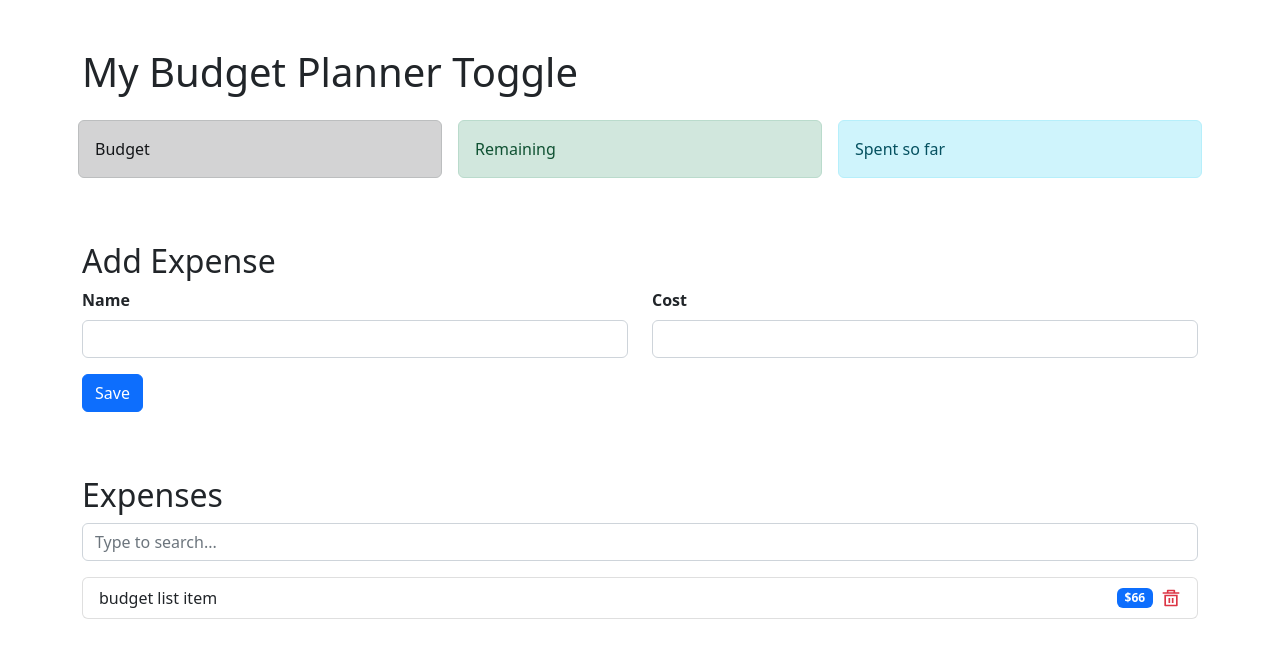
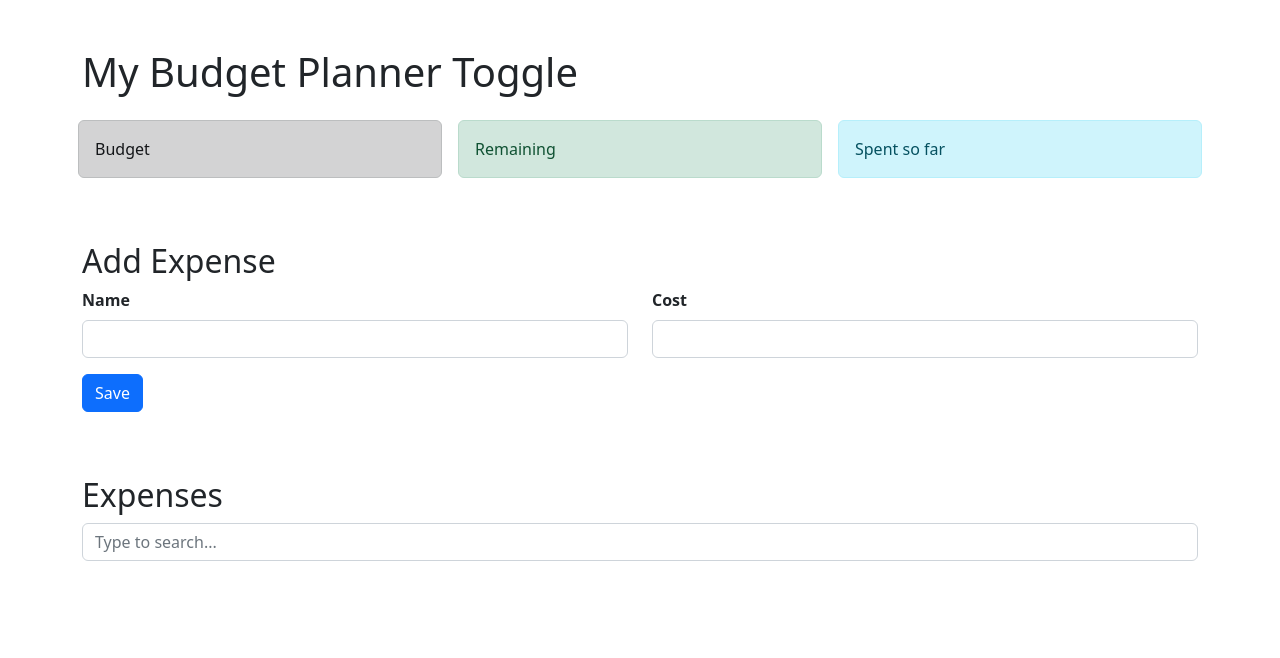
Before and after one commit to fahriakbaba/My-Budget-Planner-React-App, a React (Create React App) app: page / in a window 1280 px wide. Shown: the top 658 px of the page. Built offline with nearby package versions, Linux system fonts and the light colour scheme.

Commit message:
display items from redux-toolkit

```diff
--- a/src/components/FilterSearch.js
+++ b/src/components/FilterSearch.js
@@ -1,16 +1,23 @@
 import React from 'react';
-import {RiDeleteBin5Line} from 'react-icons/ri';
+import { RiDeleteBin5Line } from 'react-icons/ri';
+import { useSelector } from "react-redux";
 
 function FilterSearch() {
-  return(
+  const { items } = useSelector(state => state.budget);
+  console.log(items);
+  return (
     <article>
       <input type="text" className='form-control' placeholder='Type to search...' />
       <ul className='list-group mt-3'>
-        <li className='list-group-item list-group-item-action d-flex justify-content-between align-items-center'>
-          budget list item
-          <span className='ms-auto badge bg-primary'>$66</span>
-          <RiDeleteBin5Line className='text-danger fs-5 ms-2 hover' style={{cursor: "pointer",}} />
-        </li>
+        {items.map(item => {
+          return (
+            <li className='list-group-item list-group-item-action d-flex justify-content-between align-items-center'>
+              {item.title}
+              <span className='ms-auto badge bg-primary'>${item.price}</span>
+              <RiDeleteBin5Line className='text-danger fs-5 ms-2 hover' style={{ cursor: "pointer", }} />
+            </li>
+          )
+        })}
       </ul>
     </article>
   )
```
